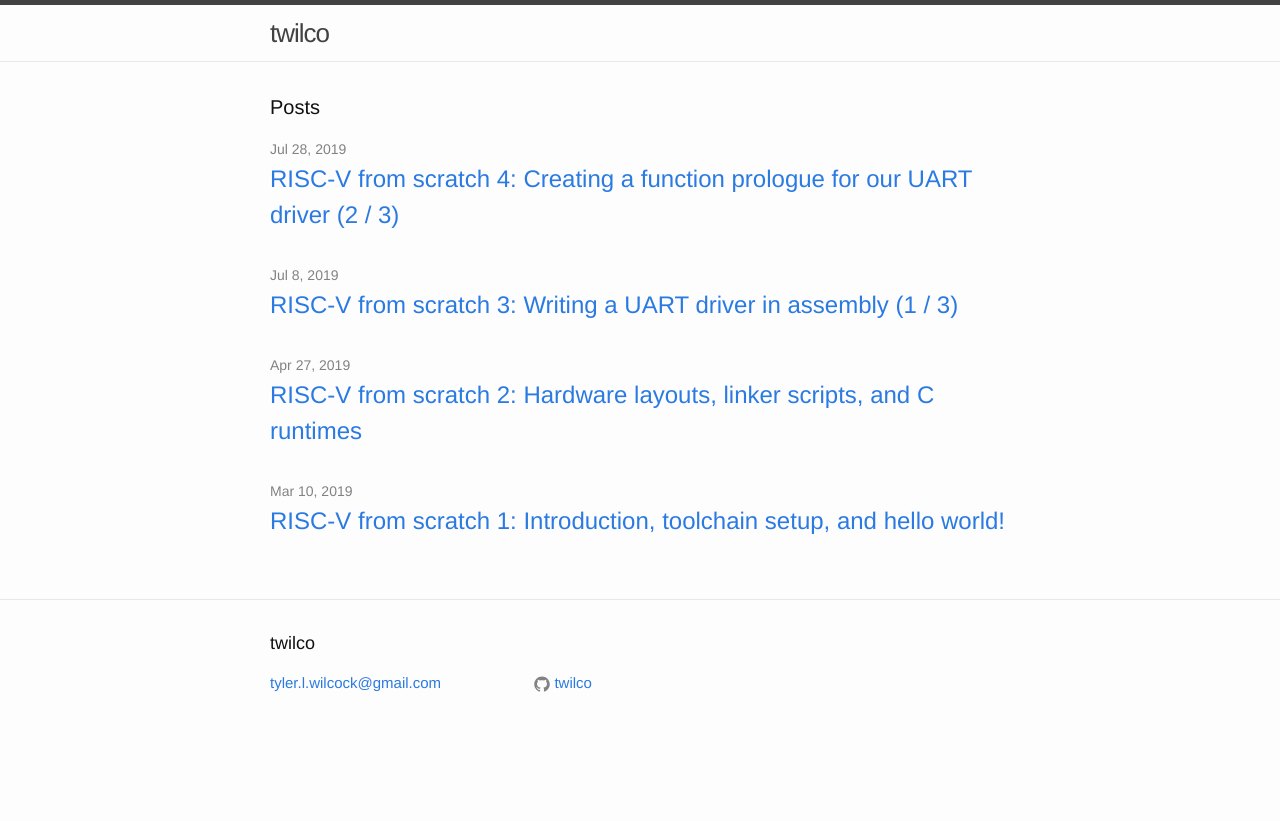
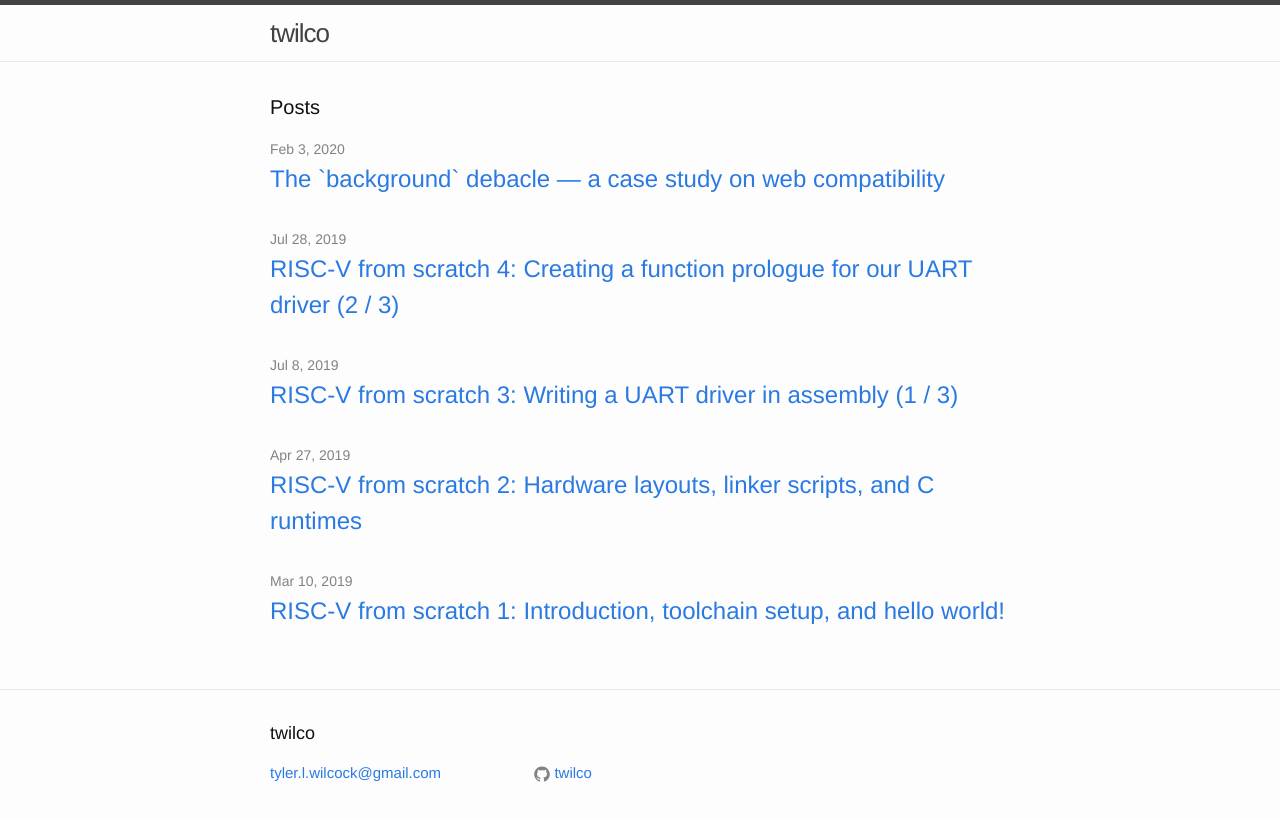
Before and after one commit to twilco/twilco.github.io, a Jekyll site: the page built from index.html, in a window 1280 px wide. Shown: the top 821 px of the page. Built offline with Jekyll 4.4.1, drawn with Linux system fonts in a browser that asks for light colours; comment, search, counter and statistics services are not loaded.

Commit message:
Rough draft of background shorthand webcompat post

```diff
--- /dev/null
+++ b/_posts/2020-02-03-the-background-webcompat-debacle.markdown
@@ -0,0 +1,162 @@
+---
+layout: post
+title:  "The `background` debacle — a case study on web compatibility"
+date:   2020-02-03 12:42:53
+categories: posts
+description: A case study on web compatibility featuring the serialization of the `background` CSS shorthand property.  Learn about the CSS standards process and web platform tests (WPTs) along the way.
+---
+
+{: .no_toc}
+#### Table of contents
+1. TOC
+{:toc}
+
+### Introduction
+
+When browsing the [CSS Backgrounds 3 spec](https://www.w3.org/TR/2017/CR-css-backgrounds-3-20171017) a few days ago trying to determine the browser-default `background-color` of the viewport for use in [Kosmonaut](https://github.com/twilco/kosmonaut) (hint: it's system and browser dependent), I stumbled across this note in the changelog:
+
+{:refdef: style="text-align: center;"}
+<a href="/assets/img/background_serialization/bg_serialization_change.png">![Image saying: (Header) Changes since the 9 September 2014 Candidate Recommendation (Bullet list item) Moved background-color (hyperlink) component of final-bg-layer (hyperlink) to the front for serialization because authors seem to expect this even though it doesn't make sense?](/assets/img/background_serialization/bg_serialization_change.png)</a>
+{:refdef}
+
+Clicking into the `final-bg-layer` hyperlink, we discover this revision changed the serialization order of the `background` shorthand property:
+
+{:refdef: style="text-align: center;"}
+<a href="/assets/img/background_serialization/bg_serialization_change.png">![Image showing the spec definition of the background shorthand property.  Highlighted in red is the value for the property: bg-layer#, final-bg-layer.  Further down in the image, the definition of final-bg-layer is also highlighted in red: background-color || bg-image || bg-position](/assets/img/background_serialization/background_shorthand_definition.png)</a>
+{:refdef}
+<div style="margin-top: -20px; margin-bottom: 10px; text-align: center; font-style: italic; font-size: .85rem">The <span style="font-style: normal"><code>#</code></span> next to <span style="font-style: italic;"><code>bg-layer</code></span> means "0 or more" non-final background layers</div>
+
+This intrigued me.  Why do authors expect the color to be first?  Why does it make less sense for the color to be first?  How was the decision made to make this change to the specification?
+
+Read on for a glimpse into [how the CSS sausage is made](https://en.wiktionary.org/wiki/how_the_sausage_gets_made), from CSS specification to (often differing) browser implementation.
+
+### First, a detour: how CSS comes to be
+
+Having an understanding of how the CSS standards process works will help in understanding the `background` shorthand awkwardness, so let's go over it.
+
+In summary: CSS syntax is standardized by the [CSSWG (CSS working group)](https://www.w3.org/Style/CSS/members), which is comprised of representatives from browser vendors, universities, various companies, and some independent experts.  New CSS syntax passes through six stages:
+
+<ol class="bold slightly-spaced-list">
+    <li>
+      Editor's draft (ED)
+      <br />
+      <span class="non-bold">
+        New syntax goes from idea to "paper" in this phase, during which it is fleshed out internally by the CSSWG.  You can find WIP editor drafts here: <a href="https://drafts.csswg.org/">https://drafts.csswg.org/</a>
+      </span>
+    </li>
+    <li>
+      Working draft (WD)
+      <br />
+      <span class="non-bold">
+        If an ED is accepted internally by the CSSWG, it moves onto this phase for review by the community (technical organizations, W3C members, the public).  Changes to the specification continue to be made during this phase.  You can find the current working drafts (and more) here: <a href="https://www.w3.org/Style/CSS/current-work.en.html">https://www.w3.org/Style/CSS/current-work.en.html</a>
+      </span>
+    </li>
+    <li>
+      Last call working draft (LCWD)
+      <br />
+      <span class="non-bold">
+        The LCWD provides a hard deadline for any final changes to a WD before it moves on to the CR phase.
+      </span>
+    </li>
+    <li>
+      Candidate recommendation (CR)
+      <br />
+      <span class="non-bold">
+        Browsers typically implement the specification in this phase in order to gain <a href="https://www.w3.org/2018/Process-20180201/#implementation-experience">implementation experience</a>, thus determining the worthiness of this specification for the final phases.  We see this phase mentioned in the above screenshot, meaning the change to <code>background</code> serialization we will dive into shortly was an revision to the original CR.
+      </span>
+    </li>
+    <li>
+      Proposed recommendation (PR)
+      <br />
+      <span class="non-bold">
+        The <a href="https://www.w3.org/2005/10/Process-20051014/organization#AC">W3C Advisory Committee</a> decides if the specification should move to the final phase.
+      </span>
+    </li>
+    <li>
+      Recommendation (REC)
+      <br />
+      <span class="non-bold">
+        The specification is considered complete and ready to implement.  Only small maintenance work happens at this phase.  In reality, most browsers implement specifications at the CR phase, so specifications that make here are often "dead", laden with errors discovered in implementation that are too difficult to fix in these later phases.
+      </span>
+    </li>
+</ol>
+
+The above is largely a summary of [this article](https://css-tricks.com/css-standards-process/), so head there if you're looking for more detail.
+
+### Back to business
+
+Let's get back to our original goal: digging into [this revision](https://www.w3.org/TR/2017/CR-css-backgrounds-3-20171017/#changes-2014-09) in the CSS Backgrounds 3 specification:
+
+> Moved <‘background-color’> component of <final-bg-layer> to the front for serialization because some authors seem to expect this even though it makes less sense?
+
+In the context of CSS specifications, "authors" are the authors of webpages — web developers.  You may also see the terminology "implementor" — these are the people implementing the specification, so browser (also known as _user agent_) developers.
+
+Serialization is the process of converting an author-given value into something with semantic value to a user agent[^1].  That's why the order is important — if browsers expect the first value in a list of values to be a <code>background-color</code> but instead get something else, such as a <code>bg-image</code>, the value for the property won't get serialized as the author might expect (if at all).
+
+### Why was this change made?
+
+Development of these specifications [happens on Github](https://github.com/w3c/csswg-drafts), so let's look at [the commit that introduced this revision](https://github.com/w3c/csswg-drafts/commit/02fe11230e02279b495e4c5931be6ed5bab61c5c):
+
+{:refdef: style="text-align: center;"}
+<a href="/assets/img/background_serialization/background_serialization_commit.png">![Image of commit on GitHub making the revision to the background serialization spec.  Commit message is: Move bg-color to beginning of final layer per (hyperlink to meeting notes) even though it is silly (as leaverou mentions in the minutes)](/assets/img/background_serialization/background_serialization_commit.png)</a>
+{:refdef}
+
+Clicking on the [pictured hyperlink](https://lists.w3.org/Archives/Public/www-style/2015Jan/0406.html) takes us to the meeting notes — search for "background serialization" to find the bit we're interested in.
+
+Feel free to read the full conversation yourself — for the sake of brevity, here is a summary of points:
+
+<ol class="bold slightly-spaced-list">
+    <li>
+      <span class="non-bold">
+        The <a href="https://www.w3.org/TR/CSS21/colors.html#background-properties">CSS 2.1 background spec</a> placed the <code>background-color</code> first in the value list.
+      </span>
+    </li>
+    <li>
+      <span class="non-bold">
+        For CSS3, the <code>background-color</code> was moved to the end of the final background layer because it is painted underneath all the other components of this layer (e.g. the background image and all its modifiers).
+      </span>
+    </li>
+    <li>
+      <span class="non-bold">
+        <a href="https://bugzilla.mozilla.org/show_bug.cgi?id=743392">Authors complained</a> about this change in serialization, as tutorials had codified CSS 2.1 serialization order.
+      </span>
+    </li>
+</ol>
+
+### But wait, there's more!
+
+This 2015 spec revision was not the end of the confusion surrounding `background` serialization — the topic [came back up again](https://github.com/w3c/csswg-drafts/issues/418) in 2016:
+
+{:refdef: style="text-align: center;"}
+<a href="/assets/img/background_serialization/cssom_define_ser.png">![GitHub issue with the title: cssom define serialization for background shorthand](/assets/img/background_serialization/cssom_define_ser.png)</a>
+{:refdef}
+
+{:refdef: style="text-align: center;"}
+<a href="/assets/img/background_serialization/serialization_questions.png">![Part of the text of the GitHub issue described above.  Text is: Firefox seems to only serialize when all set longhands are of the same length(and when it does, it serializes to all default values).  Chrome always serializes, and just prints out whatever was set.  Paragraph break.  This should probably be specced.  Important questions to answer.  Bullet list item: Should we truncate everything to the length of the background-image longhand?  Bullet list item: For underspecified longhands, should we cycle through them to make them the same length as background-image?  Bullet list item: Should we be explicit (like Firefox) or implicit (like Chrome)?  Bullet list item: Is serialization (of a shorthand) allowed to fail if parsing hasn't?](/assets/img/background_serialization/serialization_questions.png)</a>
+{:refdef}
+
+And roughly two years after this, [it was noted](https://github.com/w3c/csswg-drafts/issues/418#issuecomment-380951618) that this inconsistency across browsers still existed.
+
+### Web platform tests: the ultimate equalizer
+
+There is a largely happy ending to a story, and it comes thanks to something called a _web platform test_ (WPT).  Quoting the [WPT project readme](https://github.com/web-platform-tests/wpt#the-web-platform-tests-project):
+
+> The web-platform-tests project is a cross-browser test suite for the Web-platform stack. Writing tests in a way that allows them to be run in all browsers gives browser projects confidence that they are shipping software that is compatible with other implementations, and that later implementations will be compatible with their implementations.
+
+Most browsers automatically sync these tests to their own repositories, and use them to help prevent any set of changes from accidentally regressing web-compatibility.
+
+As you might now be guessing, [a WPT was created](https://github.com/web-platform-tests/wpt/pull/10462/files) to account for all the various ways the `background` shorthand property may be ordered in the wild.  With this test in place, browsers can more easily align on the acceptance of various different `background` serializations, or at the very least make a lack of compatibility obvious in test failure.
+
+### Summary
+
+In summary, web compatibility is hard.  Thank your local browser developer when you next get a chance :)
+
+If you have any questions, comments, or corrections, feel free to [open up an issue](https://github.com/twilco/twilco.github.io/issues) or leave a comment below via [utterances](https://github.com/utterance/utterances).
+
+<br />
+
+---
+
+<br />
+
+[^1]: Reading various other specifications, serialization also seems to refer to the opposite process of converting from a semantic component, such as a <code>color</code> or <code>shape</code>, to a string.  See <a href="https://drafts.csswg.org/cssom/#serializing-css-values">here</a> for a comprehensive list of CSS "serializations" and <a href="https://drafts.csswg.org/cssom/#serializing-css-values-examples">here</a> for some specific serialization examples.  Perhaps my understanding of serialization is flawed.
--- a/_sass/_base.scss
+++ b/_sass/_base.scss
@@ -41,6 +41,10 @@ ol.bold {
 
 ol.bold > li > span.non-bold {
   font-weight: 300;
+}
+
+.slightly-spaced-list li {
+  margin-bottom: 10px;
 }
 
 /**
```
Also changed, not shown: assets/img/background_serialization/background_serialization_commit.png (added), assets/img/background_serialization/background_shorthand_definition.png (added), assets/img/background_serialization/bg_serialization_change.png (added), assets/img/background_serialization/cssom_define_ser.png (added), assets/img/background_serialization/serialization_questions.png (added).
